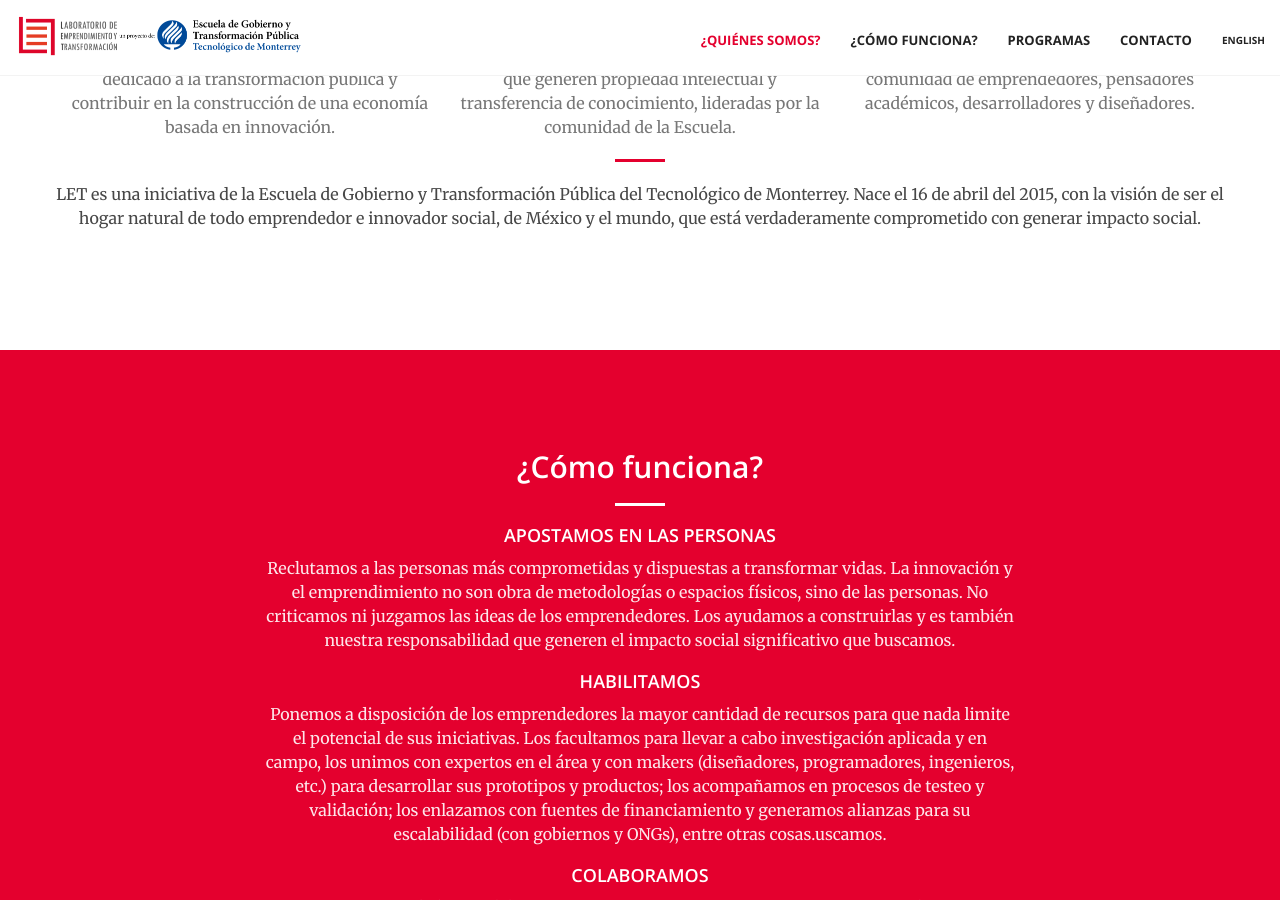
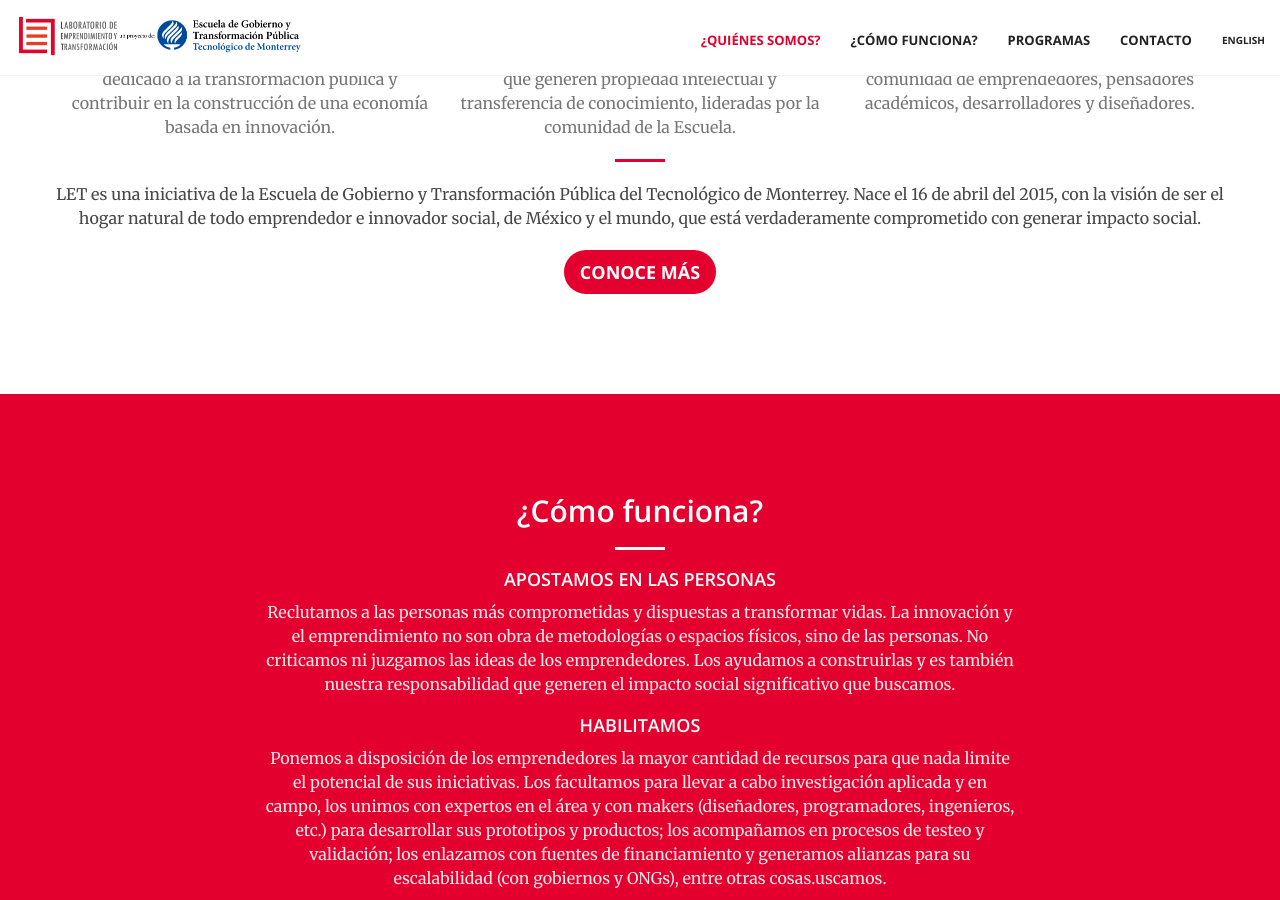
Before and after one commit to civica-digital/let, a Jekyll site: the page built from index.html, in a window 1280 px wide and 900 px high, scrolled down 1373 px. Built offline with Jekyll 4.4.1, drawn with Linux system fonts in a browser that asks for light colours.

Commit message:
Add modal

```diff
--- /dev/null
+++ b/_includes/snippets/modal.html
@@ -0,0 +1,26 @@
+<!-- Button trigger modal -->
+<button type="button" class="btn btn-primary btn-lg" data-toggle="modal" data-target="#conocemas">
+  Conoce m&aacute;s
+</button>
+
+<!-- Modal -->
+<div class="modal fade" id="conocemas" tabindex="-1" role="dialog" aria-labelledby="conocemas">
+  <div class="modal-dialog" role="document">
+    <div class="modal-content">
+      <div class="modal-header">
+        <button type="button" class="close" data-dismiss="modal" aria-label="Close"><span aria-hidden="true">&times;</span></button>
+        <h4 class="modal-title" id="myModalLabel">¿DE D&Oacute;NDE VIENE LET?</h4>
+      </div>
+      <div class="modal-body text-left">
+        En el año 2013, después de una importante experiencia en el servicio público, el Dr. Alejandro Poiré fue nombrado Decano de la Escuela de Gobierno y Transformación Pública para darle una nueva visión: contribuir a solucionar los problemas más relevantes de nuestro entorno.
+La idea esencial para lograrlo es que la Escuela de Gobierno sea el espacio donde todos los líderes transformadores, de cualquier ámbito, converjan en la construcción de mejores realidades. Pero más allá de ser los integradores de este ecosistema, la idea crucial fue detonar estas soluciones a través del emprendimiento y la innovación.
+En la Escuela de Gobierno creemos que el emprendimiento es la vía para generar desarrollo local, regional e incluso global. Tenemos la capacidad de generar el conocimiento y formar el capital humano que producirán las propuestas para resolver los problemas más apremiantes que enfrentamos. Queremos que en nuestra Escuela se acerquen y nazcan los emprendedores públicos que desarrollarán las nuevas formas de hacer política, ciudadanía y transformarán la sociedad, a través de la innovación social y la ideación de nuevos modelos de negocio, de vinculación, de colaboración.
+Después de conducir cambios sustanciales en los pilares académicos, educativos y de investigación, a finales del 2014 se concibió el diseño de otro pilar responsable de generar el impacto social deseado: la dirección en Emprendimiento Público
+Fue así como el Doctor Edgar Barroso, compositor, educador, consultor y emprendedor, especialista además en innovación y colaboración en el ámbito artístico y social, llegó a las filas de la Escuela. Junto con Glenda Michel, mercadóloga con experiencia en sector público y apasionada por el bien social, se propusieron la idea de un laboratorio para originar el emprendimiento público.
+      </div>
+      <div class="modal-footer">
+        <button type="button" class="btn btn-primary" data-dismiss="modal">Close</button>
+      </div>
+    </div>
+  </div>
+</div>
--- a/_includes/snippets/title_content_elements.html
+++ b/_includes/snippets/title_content_elements.html
@@ -27,6 +27,7 @@
     <div class="row">
       <div class="col-lg-{{ include.size_container }} text-center">
         {% include snippets/list_paragraphs.html class="section-main-text" content=include.last %}
+        {% include snippets/modal.html %}
       </div>
     </div>
   </div>
```
